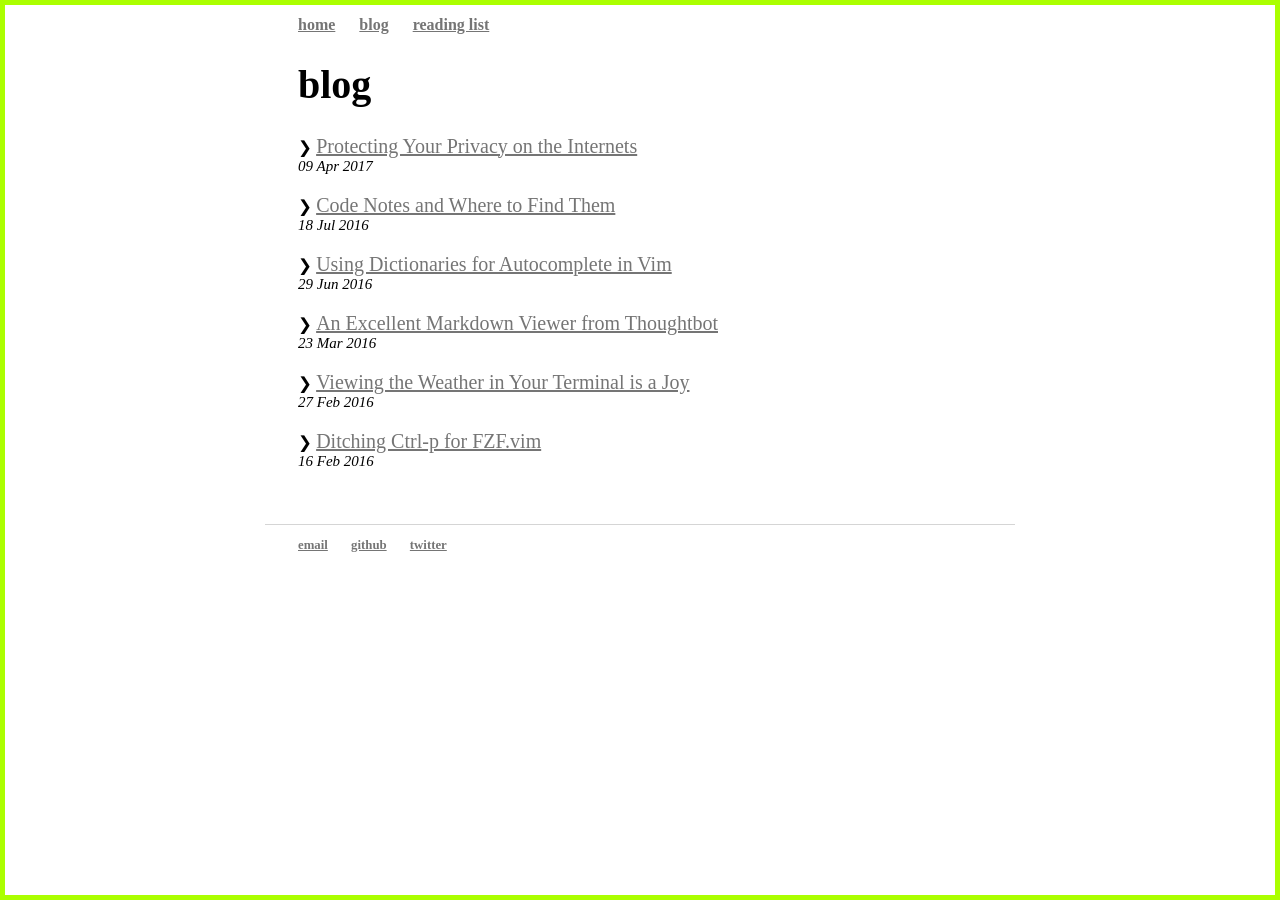
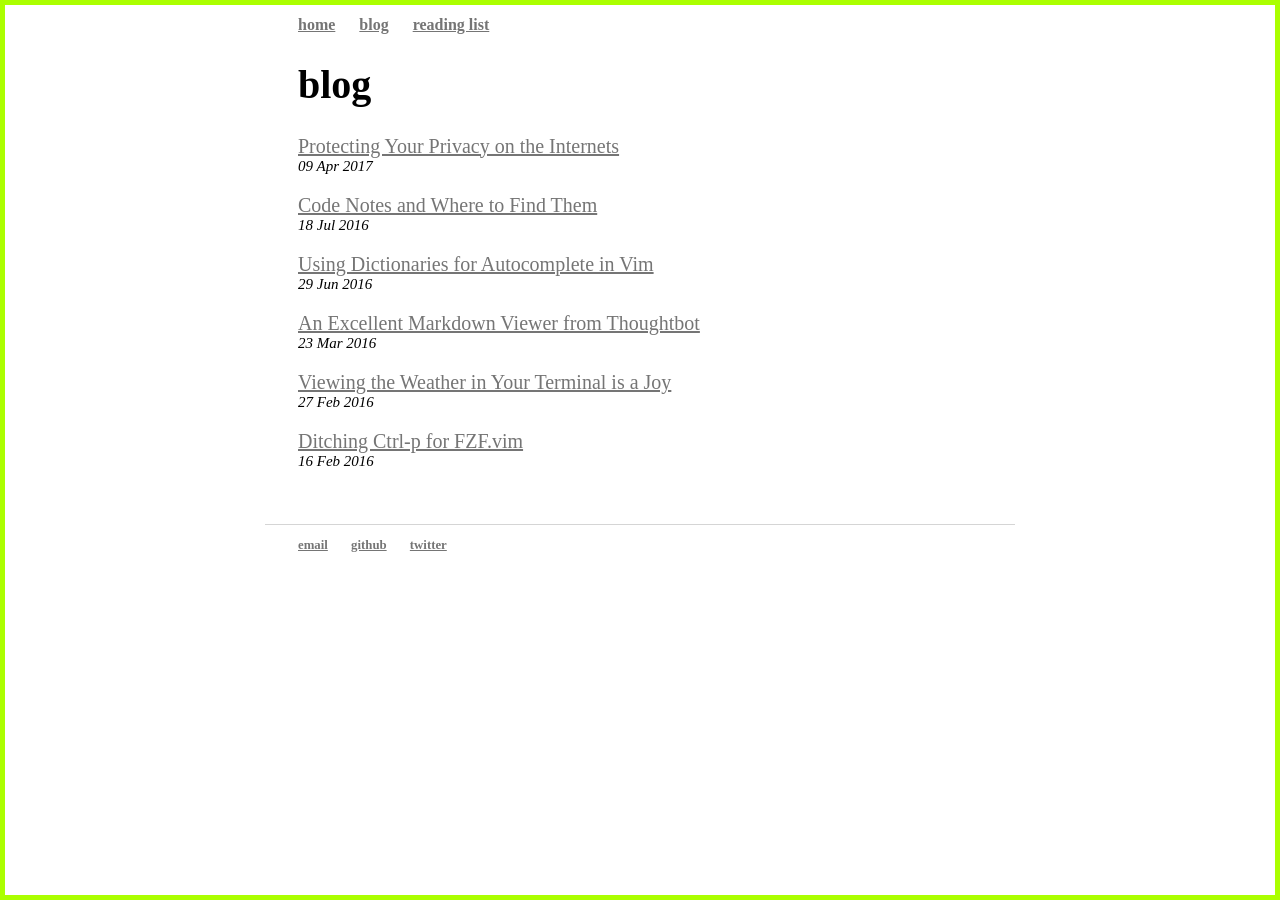
Before and after one commit to devinrm/devinrm.github.io, a Jekyll site: the page built from blog/index.html, in a window 1280 px wide. Built offline with Jekyll 4.4.1, drawn with Linux system fonts in a browser that asks for light colours; some web fonts are replaced.

Commit message:
Remove icon, stay clean

```diff
--- a/blog/index.html
+++ b/blog/index.html
@@ -7,7 +7,7 @@
 
   {% for post in site.posts %}
     <li>
-      <small>❯ </small><a class="post-title" href="{{ post.url }}" title="{{ post.title }}">{{ post.title }}</a>
+      <a class="post-title" href="{{ post.url }}" title="{{ post.title }}">{{ post.title }}</a>
       <span class="post-date">{{ post.date | date_to_string }}</span>
       <h1 class="quote">"No half-heartedness and no worldly fear must turn us aside from
         following the light unflinchingly." -J.R.R. Tolkien</h1>
```
